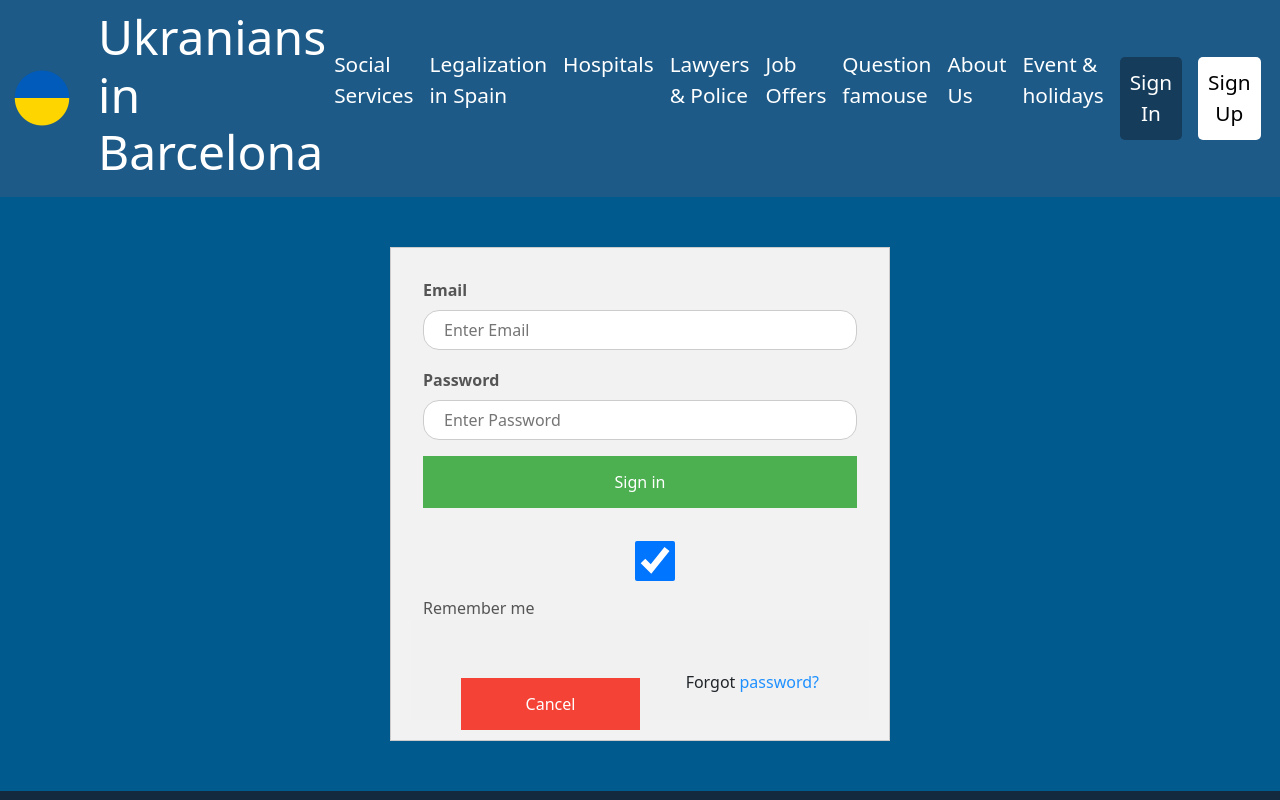
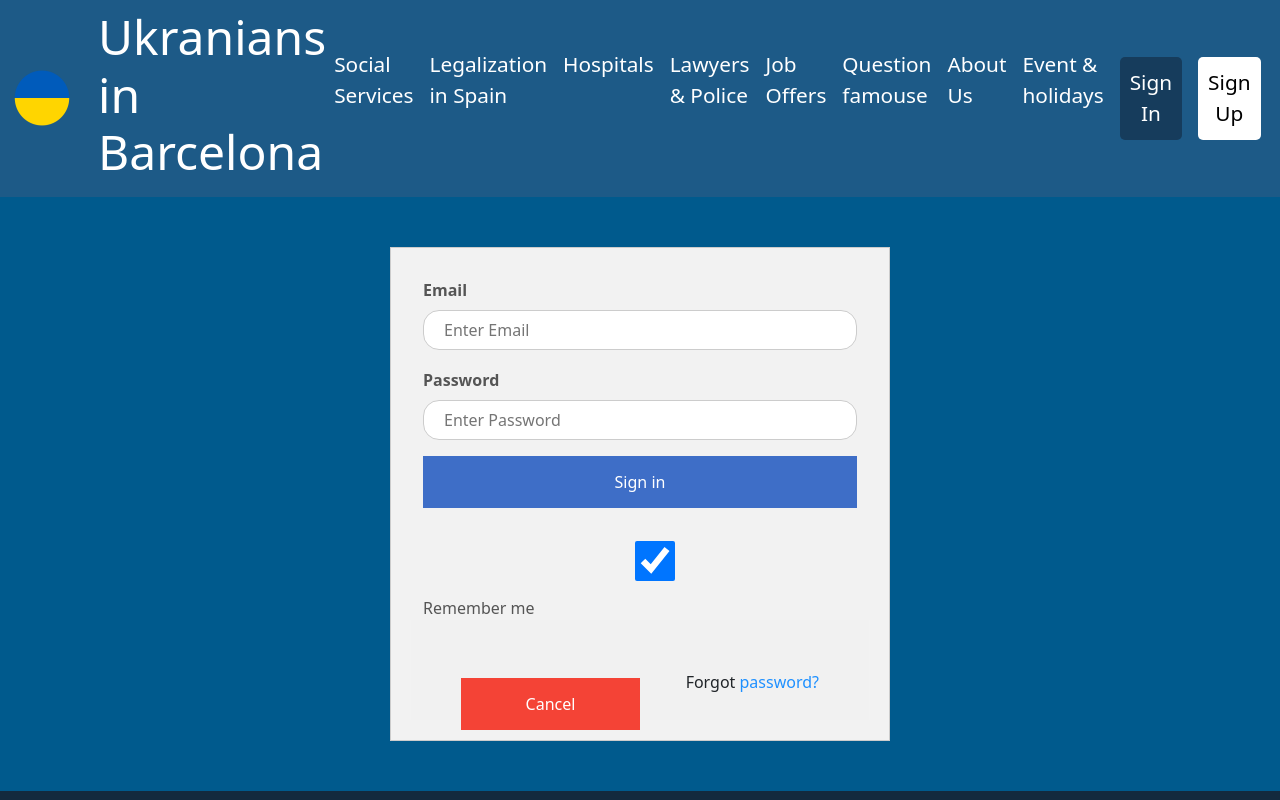
Before and after one commit to TulioToledoB/Ukranians-in-Barcelona.Final-project, a React (Create React App) app in the folder reactapp/: page /signInForm in a window 1280 px wide. Shown: the top 800 px of the page. Built offline with nearby package versions, Linux system fonts and the light colour scheme.

Commit message:
burron blue added

```diff
--- a/reactapp/src/components/GeneralBody/CardsLine.css
+++ b/reactapp/src/components/GeneralBody/CardsLine.css
@@ -46,5 +46,5 @@
 }
 
 .cardLine:hover .card-btn{
-    background-color: rgb(30, 204, 152);
+    background-color: rgb(29, 107, 224);
 }
--- a/reactapp/src/components/SignInForm.css
+++ b/reactapp/src/components/SignInForm.css
@@ -20,7 +20,7 @@ input[type="text"], input[type="password"] {
 }
 
 button {
-  background-color: #4CAF50;
+  background-color: #3e6ec7;
   color: white;
   padding: 14px 20px;
   margin: 8px 0;
```
